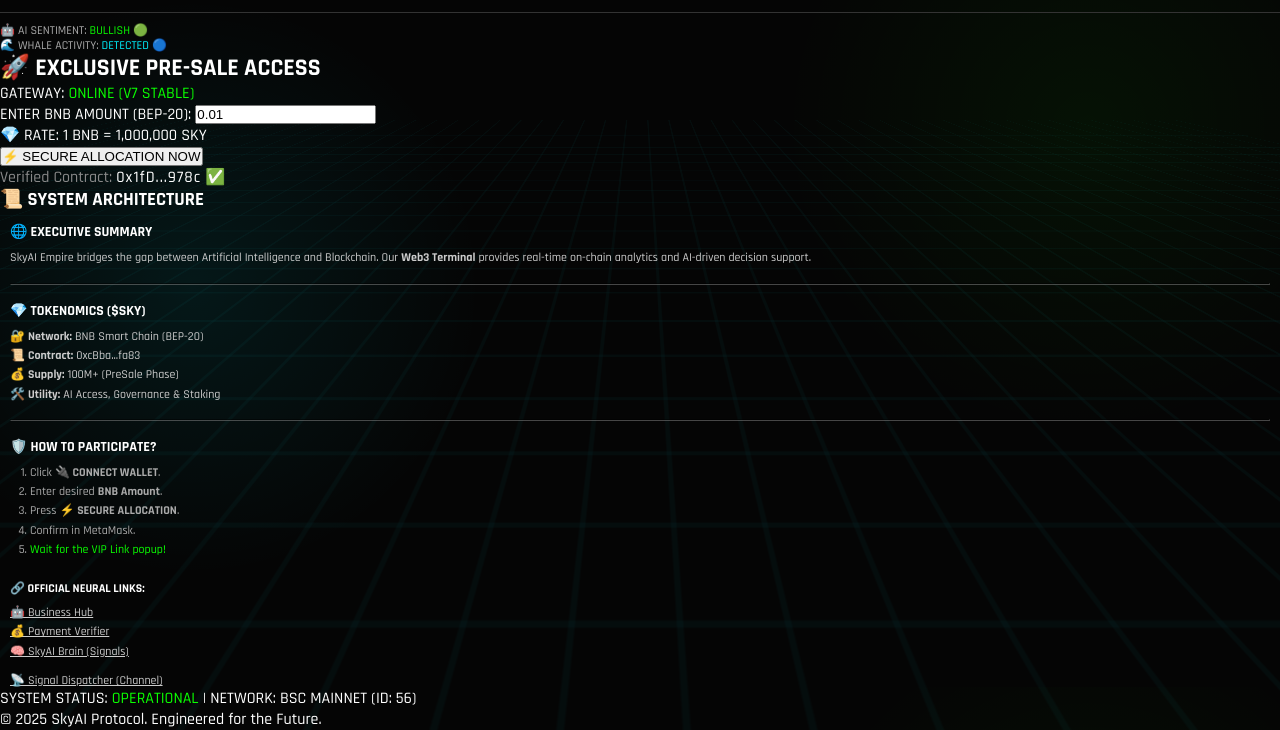
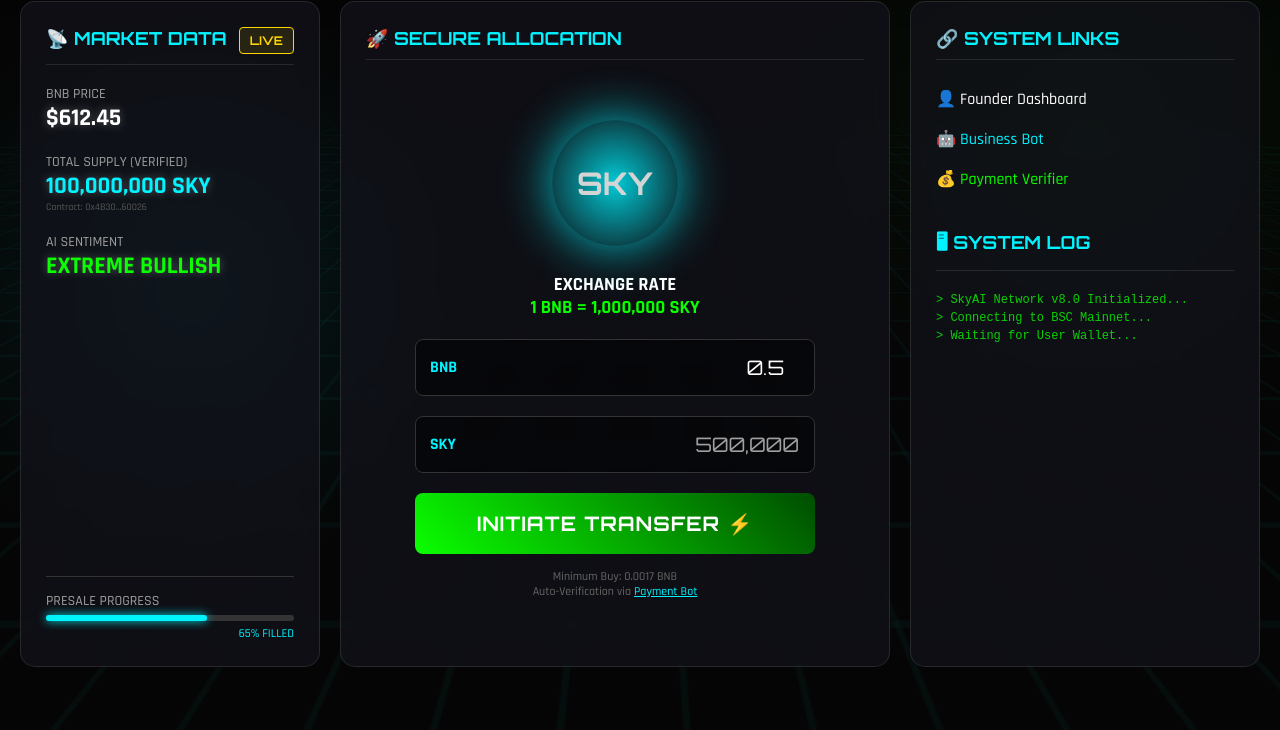
Before and after one commit to veresbarnabas97-ui/SkyAI_Empire_v7, a plain HTML site: page Frontend/index.html in a window 1280 px wide. Shown: the part 113-843 px from the top of the page. After the commit the page ends 800 px from the top, so only its background shows below. Drawn offline with Linux system fonts and the light colour scheme; a script that the page names is missing.

Commit message:
Revise index.html for v8.0 release and layout changes
Updated the title and version in the header, modified layout and structure of the main content, and improved the wallet connection button. Added new sections for market data and presale information.

```diff
--- a/Frontend/index.html
+++ b/Frontend/index.html
@@ -3,144 +3,96 @@
 <head>
     <meta charset="UTF-8">
     <meta name="viewport" content="width=device-width, initial-scale=1.0">
-    <title>SkyAI Empire | Web3 Terminal</title>
-
-    <link href="https://fonts.googleapis.com/css2?family=Orbitron:wght@400;700&display=swap" rel="stylesheet">
-
+    <title>SkyAI Empire | v8.0 Neural Interface</title>
     <link rel="stylesheet" href="style.css">
     <script src="https://cdn.jsdelivr.net/npm/web3@1.6.1/dist/web3.min.js"></script>
     <script src="script.js" defer></script>
 </head>
 <body>
 
-    <div class="video-bg">
-        <div class="overlay"></div>
-    </div>
-
-    <div class="terminal-container">
+    <div class="app-container">
 
         <header>
-            <div class="logo">🌌 SKY_AI <span class="blink">EMPIRE V7</span></div>
-            <button id="connect-btn" class="neon-btn">🔌 CONNECT WALLET</button>
+            <div class="logo">🌌 SKY_AI <span style="font-size:12px; color:var(--text-dim)">v8.0</span></div>
+            <button id="connect-btn" class="btn-connect">
+                <span>🔌 Connect Wallet</span>
+            </button>
         </header>
 
-        <main class="grid-layout">
+        <main class="main-grid">
 
-            <section class="panel left-panel">
-                <h3>📡 MARKET INTELLIGENCE</h3>
-                <div class="chart-box">
-                    <div class="tradingview-widget-container">
-                        <div id="tradingview_12345"></div>
-                        <script type="text/javascript" src="https://s3.tradingview.com/tv.js"></script>
-                        <script type="text/javascript">
-                        new TradingView.widget({
-                            "width": "100%",
-                            "height": 300,
-                            "symbol": "BINANCE:BNBUSDT",
-                            "interval": "D",
-                            "timezone": "Etc/UTC",
-                            "theme": "dark",
-                            "style": "1",
-                            "locale": "en",
-                            "toolbar_bg": "#f1f3f6",
-                            "enable_publishing": false,
-                            "allow_symbol_change": true,
-                            "container_id": "tradingview_12345"
-                        });
-                        </script>
+            <section class="glass-panel">
+                <h2>📡 MARKET DATA <span class="vip-badge">LIVE</span></h2>
+
+                <div class="stat-row">
+                    <p class="stat-label">BNB PRICE</p>
+                    <p class="stat-value" id="bnb-price-display">$612.45</p>
+                </div>
+
+                <div class="stat-row">
+                    <p class="stat-label">TOTAL SUPPLY (VERIFIED)</p>
+                    <p class="stat-value" style="color:var(--primary)">100,000,000 SKY</p>
+                    <p style="font-size:10px; color:#555;">Contract: 0x4B30...60026</p>
+                </div>
+
+                <div class="stat-row">
+                    <p class="stat-label">AI SENTIMENT</p>
+                    <p class="stat-value" style="color:var(--secondary)">EXTREME BULLISH</p>
+                </div>
+
+                <div style="margin-top:auto; border-top:1px solid #333; padding-top:15px;">
+                    <p class="stat-label">PRESALE PROGRESS</p>
+                    <div style="width:100%; height:6px; background:#333; margin-top:5px; border-radius:3px;">
+                        <div style="width:65%; height:100%; background:var(--primary); border-radius:3px; box-shadow:0 0 10px var(--primary);"></div>
                     </div>
-                </div>
-                <div style="margin-top: 15px; font-size: 12px; color: #aaa; border-top: 1px solid #333; padding-top: 10px;">
-                    <p>🤖 AI SENTIMENT: <span style="color:#0aff00">BULLISH 🟢</span></p>
-                    <p>🌊 WHALE ACTIVITY: <span style="color:#00f3ff">DETECTED 🔵</span></p>
+                    <p style="text-align:right; font-size:12px; margin-top:5px; color:var(--primary);">65% FILLED</p>
                 </div>
             </section>
 
-            <section class="panel center-panel">
-                <div class="hologram-box">
-                    <h2>🚀 EXCLUSIVE PRE-SALE ACCESS</h2>
-                    <p class="status">GATEWAY: <span style="color:#0aff00">ONLINE (V7 STABLE)</span></p>
+            <section class="glass-panel center-panel">
+                <h2>🚀 SECURE ALLOCATION</h2>
 
-                    <div class="input-group">
-                        <label>ENTER BNB AMOUNT (BEP-20):</label>
-                        <input type="number" id="bnb-amount" value="0.01" step="0.01" placeholder="Min: 0.0017 BNB">
+                <div class="presale-box">
+                    <div class="token-visual"></div>
+
+                    <h3 style="margin-bottom:20px;">EXCHANGE RATE<br><span style="color:var(--secondary)">1 BNB = 1,000,000 SKY</span></h3>
+
+                    <div class="input-wrapper">
+                        <span>BNB</span>
+                        <input type="number" id="bnb-amount" value="0.5" step="0.1">
                     </div>
 
-                    <div class="conversion-rate">
-                        💎 RATE: 1 BNB = 1,000,000 SKY
+                    <div class="input-wrapper">
+                        <span>SKY</span>
+                        <input type="text" id="sky-amount" value="500,000" disabled style="color:var(--text-dim);">
                     </div>
 
-                    <button id="buy-btn" class="mega-btn">⚡ SECURE ALLOCATION NOW</button>
+                    <button id="buy-btn" class="btn-buy">INITIATE TRANSFER ⚡</button>
 
-                    <p class="small-text">
-                        <span style="color:#888;">Verified Contract:</span>
-                        <span style="color:var(--neon-blue); letter-spacing: 1px;">0x1fD...978c</span> ✅
+                    <p style="margin-top:15px; font-size:12px; color:#666;">
+                        Minimum Buy: 0.0017 BNB <br>
+                        Auto-Verification via <a href="https://t.me/SkyAI_PaymentBot" target="_blank" style="color:var(--primary)">Payment Bot</a>
                     </p>
                 </div>
             </section>
 
-            <section class="panel right-panel" style="overflow-y: auto; max-height: 500px;">
-                <h3>📜 SYSTEM ARCHITECTURE</h3>
+            <section class="glass-panel">
+                <h2>🔗 SYSTEM LINKS</h2>
+                <ul style="list-style:none; line-height:2.5;">
+                    <li><a href="Profile/index.html" style="color:#fff; text-decoration:none;">👤 Founder Dashboard</a></li>
+                    <li><a href="https://t.me/SkyAIBusinessBot" target="_blank" style="color:var(--primary); text-decoration:none;">🤖 Business Bot</a></li>
+                    <li><a href="https://t.me/SkyAI_PaymentBot" target="_blank" style="color:var(--secondary); text-decoration:none;">💰 Payment Verifier</a></li>
+                </ul>
 
-                <div style="font-size: 12px; line-height: 1.6; color: #ccc; text-align: left; padding: 10px;">
-
-                    <div style="margin-bottom: 15px;">
-                        <strong style="color: white; font-size: 14px;">🌐 EXECUTIVE SUMMARY</strong>
-                        <p style="margin-top:5px;">
-                            SkyAI Empire bridges the gap between Artificial Intelligence and Blockchain.
-                            Our <strong>Web3 Terminal</strong> provides real-time on-chain analytics and AI-driven decision support.
-                        </p>
-                    </div>
-
-                    <hr style="border-color: #333; opacity: 0.5;">
-
-                    <div style="margin: 15px 0;">
-                        <strong style="color: white; font-size: 14px;">💎 TOKENOMICS ($SKY)</strong>
-                        <ul style="list-style: none; padding-left: 0; margin-top: 5px;">
-                            <li>🔐 <strong>Network:</strong> BNB Smart Chain (BEP-20)</li>
-                            <li>📜 <strong>Contract:</strong> 0xcBba...fa83</li>
-                            <li>💰 <strong>Supply:</strong> 100M+ (PreSale Phase)</li>
-                            <li>🛠️ <strong>Utility:</strong> AI Access, Governance & Staking</li>
-                        </ul>
-                    </div>
-
-                    <hr style="border-color: #333; opacity: 0.5;">
-
-                    <div style="margin: 15px 0;">
-                        <strong style="color: white; font-size: 14px;">🛡️ HOW TO PARTICIPATE?</strong>
-                        <ol style="padding-left: 20px; margin-top: 5px; color: #aaa;">
-                            <li>Click <strong>🔌 CONNECT WALLET</strong>.</li>
-                            <li>Enter desired <strong>BNB Amount</strong>.</li>
-                            <li>Press <strong>⚡ SECURE ALLOCATION</strong>.</li>
-                            <li>Confirm in MetaMask.</li>
-                            <li><span style="color:#0aff00">Wait for the VIP Link popup!</span></li>
-                        </ol>
-                    </div>
-
-                    <div style="margin-top: 20px;">
-                        <strong style="color: white;">🔗 OFFICIAL NEURAL LINKS:</strong>
-                        <ul class="nav-links" style="margin-top: 5px;">
-                            <li><a href="https://t.me/SkyAIBusinessBot" target="_blank" style="color:var(--neon-green)">🤖 Business Hub</a></li>
-                            <li><a href="https://t.me/SkyAI_PaymentBot" target="_blank" style="color:var(--neon-green)">💰 Payment Verifier</a></li>
-                            <li><a href="https://t.me/SkyAI00bot" target="_blank" style="color:var(--neon-green)">🧠 SkyAI Brain (Signals)</a></li>
-
-                            <li style="margin-top: 10px;"><a href="https://t.me/SkyAI00bot1" target="_blank" style="color:var(--neon-blue)">📡 Signal Dispatcher (Channel)</a></li>
-                            <li><a href="https://t.me/SkyAIGroup" target="_blank" style="color:var(--neon-blue)">👥 SkyAI Group (Community)</a></li>
-
-                            <li style="margin-top: 10px;"><a href="Profile/index.html">👤 Founder's Dashboard</a></li>
-                        </ul>
-                    </div>
-
+                <h2 style="margin-top:30px;">🖥 SYSTEM LOG</h2>
+                <div class="system-log" id="console-log">
+                    > SkyAI Network v8.0 Initialized...<br>
+                    > Connecting to BSC Mainnet...<br>
+                    > Waiting for User Wallet...<br>
                 </div>
             </section>
 
         </main>
-
-        <footer>
-            <p>SYSTEM STATUS: <span style="color:#0aff00">OPERATIONAL</span> | NETWORK: BSC MAINNET (ID: 56)</p>
-            <p>© 2025 SkyAI Protocol. Engineered for the Future.</p>
-        </footer>
-
     </div>
 
 </body>
```
